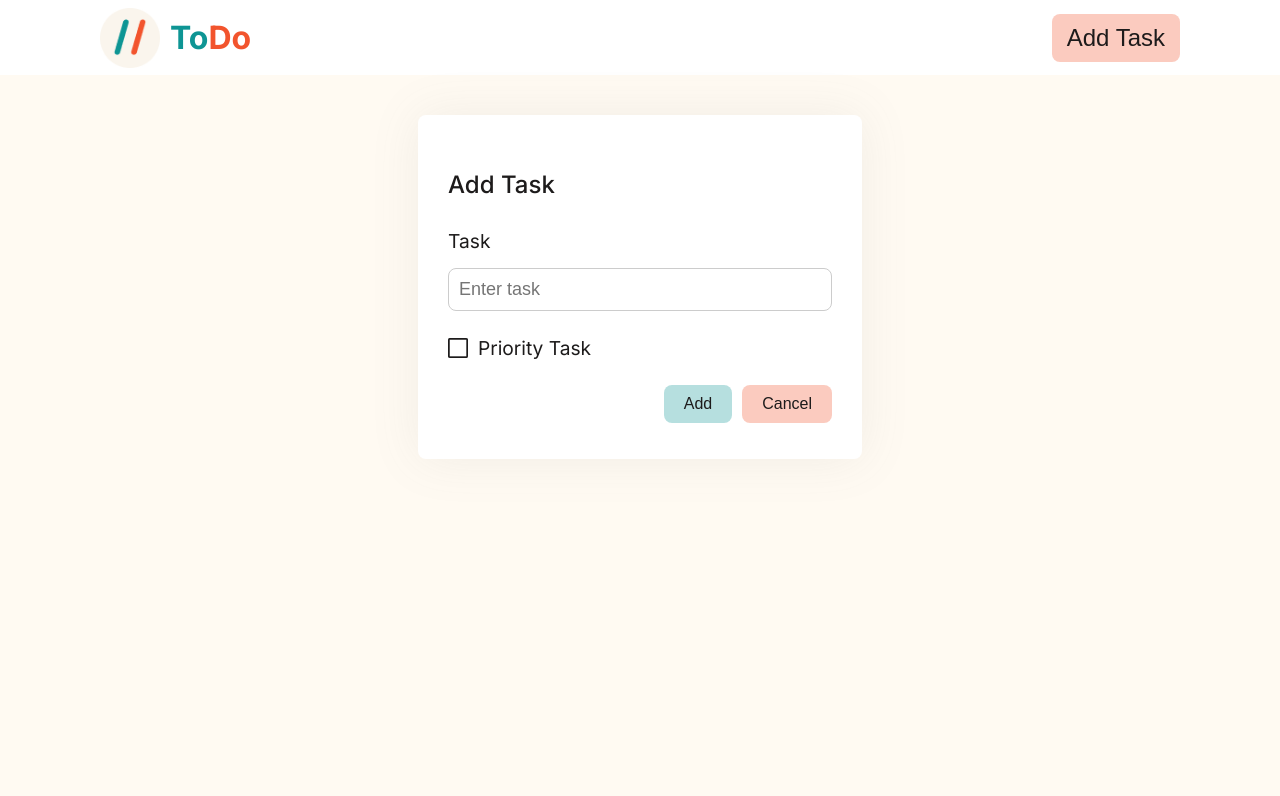
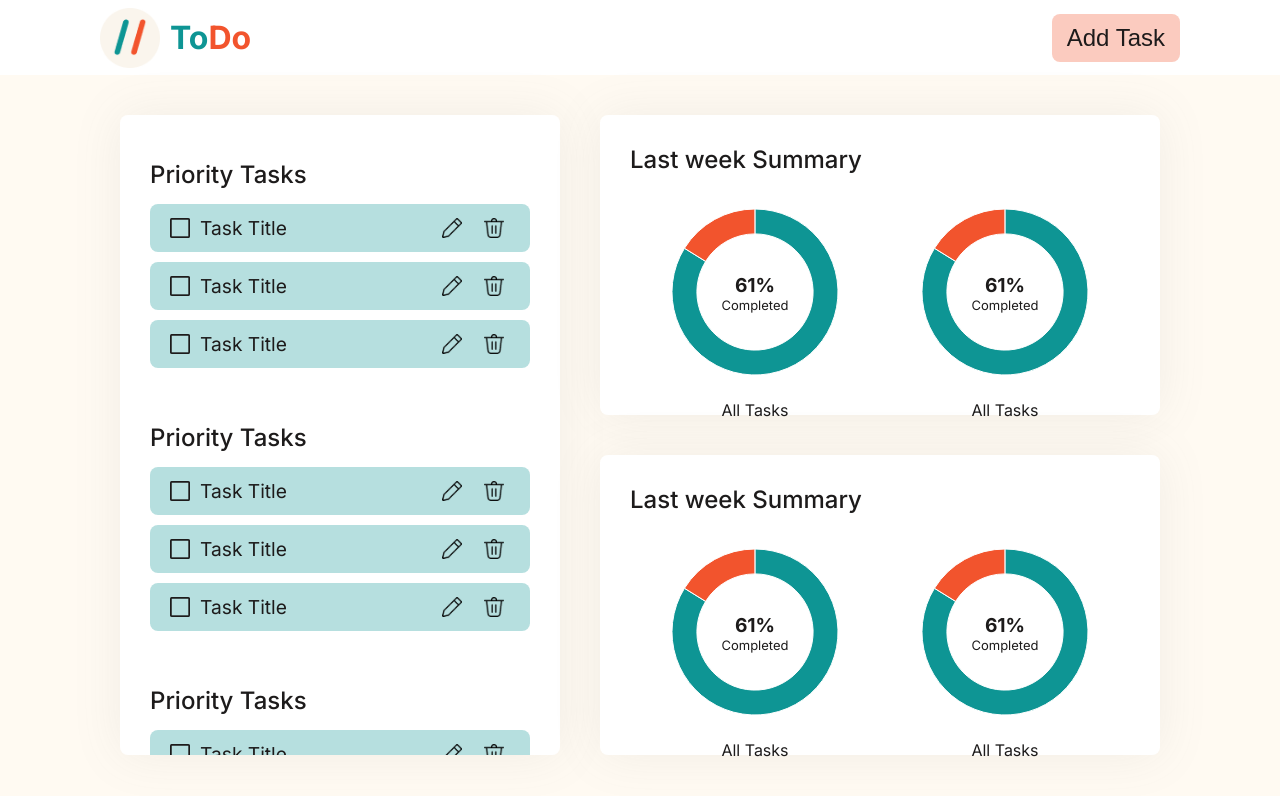
Before and after one commit to kd100100/neev-closure, a React app in the folder todo-appliccation/frontend/: page / in a window 1280 px wide. Shown: the top 796 px of the page. Built offline with nearby package versions, Linux system fonts and the light colour scheme.

Commit message:
[TODO - Frontend] Added functionality to render tasks dynamically

```diff
--- a/todo-appliccation/frontend/src/App.js
+++ b/todo-appliccation/frontend/src/App.js
@@ -8,8 +8,8 @@ const App = () => {
     return (
         <div className="app">
             <Header />
-            {/* <Home /> */}
-            <AddEdit pageType="add" />
+            <Home />
+            {/* <AddEdit pageType="add" /> */}
             {/* <AddEdit
                 pageType="edit"
                 id="123"
--- a/todo-appliccation/frontend/src/assets/css/TaskList.css
+++ b/todo-appliccation/frontend/src/assets/css/TaskList.css
@@ -21,7 +21,6 @@
 .task {
     display: flex;
     align-items: center;
-    background-color: rgba(242, 84, 45, 0.3);
     border-radius: 8px;
     padding: 12px 20px;
     font-size: larger;
--- a/todo-appliccation/frontend/src/components/TaskList/Task.jsx
+++ b/todo-appliccation/frontend/src/components/TaskList/Task.jsx
@@ -4,19 +4,49 @@ import Unchecked from "../../assets/images/unchecked.png";
 import Edit from "../../assets/images/edit.png";
 import Delete from "../../assets/images/delete.png";
 
-const Task = () => {
+const Task = (props) => {
+    const { isCompleted, isPriority } = props;
+
+    const taskBg = () => {
+        if (isCompleted) return "rgba(202, 202, 202, 0.3)";
+        if (isPriority) return "rgba(242, 84, 45, 0.3)";
+        return "rgba(14, 149, 148, 0.3)";
+    };
+
+    const taskTitle = () => {
+        if (isCompleted) return "line-through";
+        return "none";
+    };
+
     return (
-        <div className="task">
+        <div
+            className="task"
+            data-testid="task"
+            style={{ backgroundColor: taskBg() }}
+        >
+            {isCompleted ? (
+                <div className="task__checkbox">
+                    <img src={Checked} alt="checked" />
+                </div>
+            ) : (
                 <div className="task__checkbox">
                     <img src={Unchecked} alt="unchecked" />
                 </div>
+            )}
             <div className="task__title">
-                <span className="task__titleText">Task Title</span>
+                <span
+                    className="task__titleText"
+                    style={{ textDecoration: taskTitle() }}
+                >
+                    Task Title
+                </span>
             </div>
             <div className="task__actionButtons">
+                {!isCompleted && (
                     <button className="task__actionButton">
                         <img src={Edit} alt="edit" />
                     </button>
+                )}
                 <button className="task__actionButton">
                     <img src={Delete} alt="delete" />
                 </button>
```
Also changed, not shown: 1 other file (tests, documents, lock files or other folders). Lines whose indentation alone changed are shown as unchanged.
